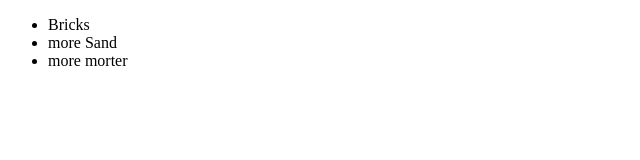
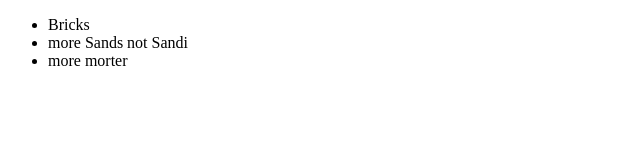
Before and after one commit to rajvanshad/newGitTest, a plain HTML site: page Index.html in a window 1280 px wide. Shown: the full height of the page, 0-640 px from the left. Drawn offline with Linux system fonts and the light colour scheme.

Commit message:
Not Sandi

```diff
--- a/Index.html
+++ b/Index.html
@@ -7,7 +7,7 @@
 <div></div>
 	<ul>
 		<li>Bricks</li>
-		<li>more Sand</li>
+		<li>more Sands not Sandi</li>
 		<li>more morter</li>
 </ul>
 </body>
```
